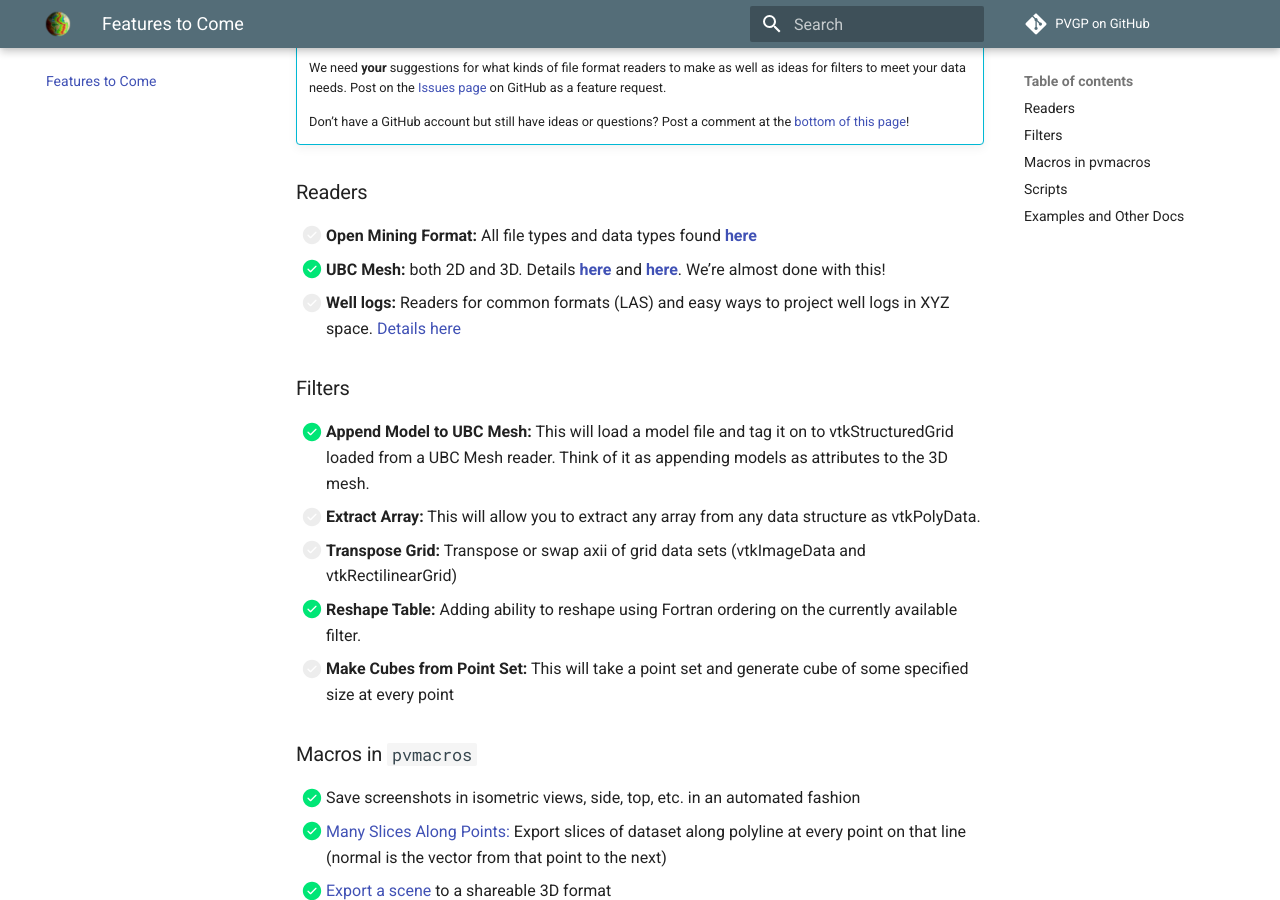
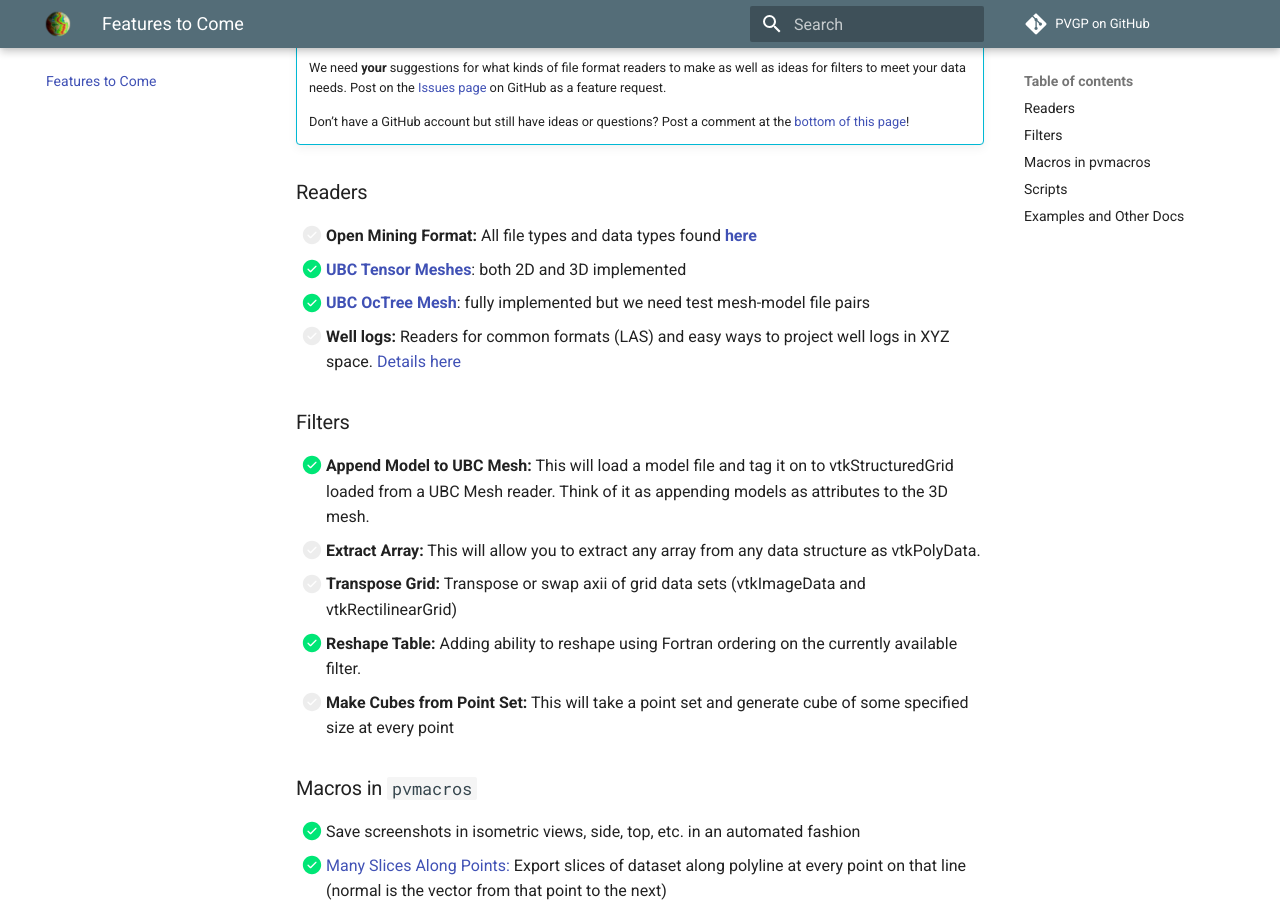
Before and after one commit to OpenGeoVis/PVGeo, an MkDocs documentation site: the page built from docs/Upcoming.md, in a window 1280 px wide and 900 px high, scrolled down 384 px. Built offline with MkDocs 1.6.1 and Material for MkDocs 9.7.7, drawn with Linux system fonts in a browser that asks for light colours; comment, search, counter and statistics services are not loaded; old or Windows-style settings are respelled for this version of MkDocs.

Commit message:
Update names for UBC Tensor Mesh

```diff
--- a/docs/Upcoming.md
+++ b/docs/Upcoming.md
@@ -9,7 +9,8 @@ More documentation is soon to come. We want to do it right: with tutorials, exam
 
 ### Readers
 - [ ] **Open Mining Format:** All file types and data types found [**here**](https://github.com/GMSGDataExchange/omf)
-- [x] **UBC Mesh:** both 2D and 3D. Details [**here**](https://www.eoas.ubc.ca/ubcgif/iag/sftwrdocs/technotes/faq.htm#mesh) and [**here**](https://gif.eos.ubc.ca/software/utility_programs#3DmodelsMeshes). We're almost done with this!
+- [x] [**UBC Tensor Meshes**](PVGPpy/read/UBC-Mesh.md): both 2D and 3D implemented
+- [x] [**UBC OcTree Mesh**](PVGPpy/read/UBC-OcTree.md): fully implemented but we need test mesh-model file pairs
 - [ ] **Well logs:** Readers for common formats (LAS) and easy ways to project well logs in XYZ space. [Details here](http://www.cwls.org/las/)
 
 <!---
--- a/mkdocs.yml
+++ b/mkdocs.yml
@@ -67,7 +67,7 @@ pages:
     - Readers:
         - Grids:
             - SGeMS Grid: PVGPpy/read/SGeMS-Grid.md
-            - UBC Mesh Grid: PVGPpy/read/UBC-Mesh.md
+            - UBC Tensor Meshes: PVGPpy/read/UBC-Mesh.md
             - UBC OcTree: PVGPpy/read/UBC-OcTree.md
             - PVGP Grid: PVGPpy/read/PVGP-Grid.md
         - Tables:
```
Also changed, not shown: docs/PVGPpy/About-PVGPpy.md (+3 -2 lines), docs/PVGPpy/read/UBC-Mesh.md (+2 -0 lines), docs/index.md (+1 -1 lines).
